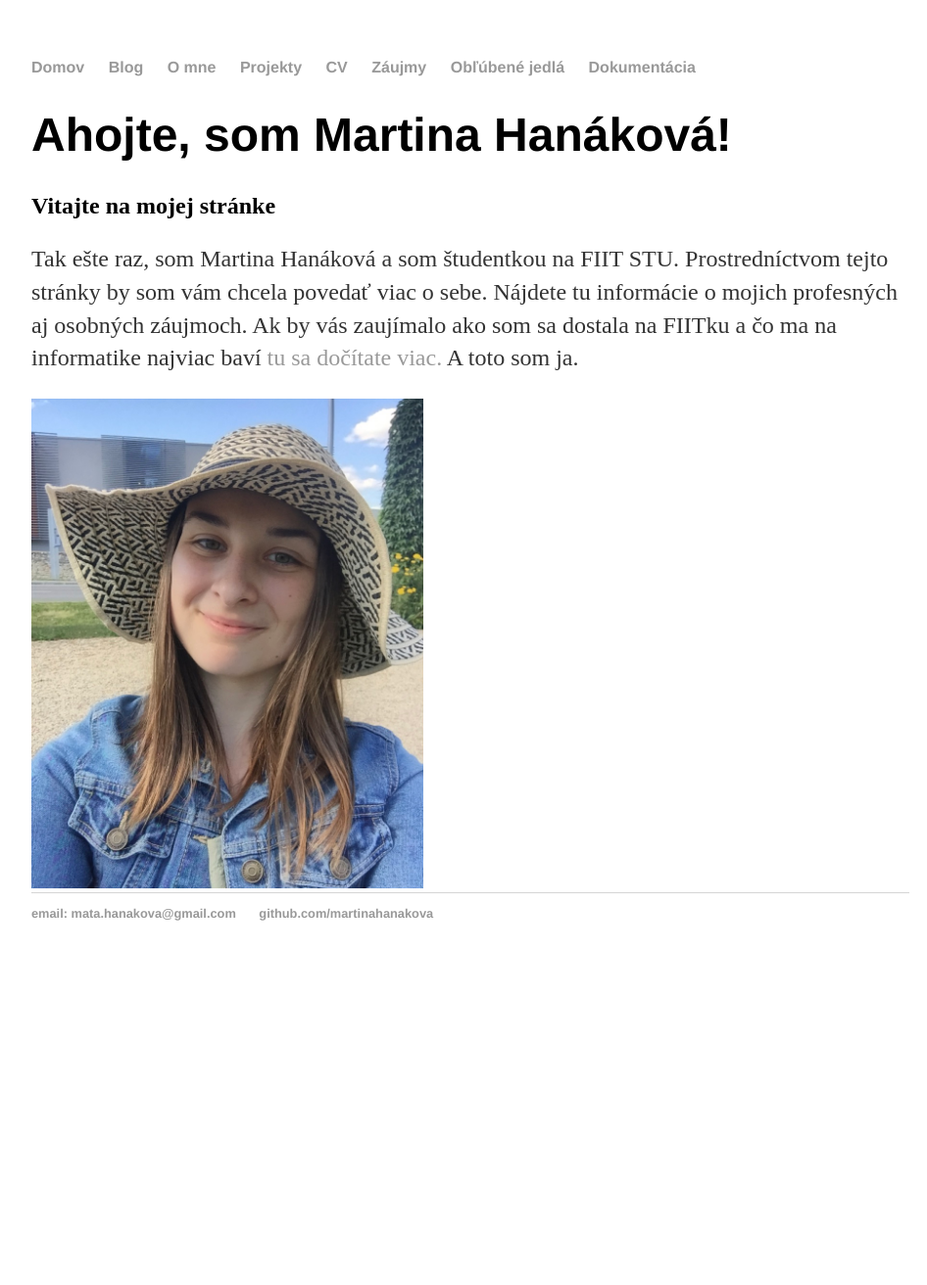
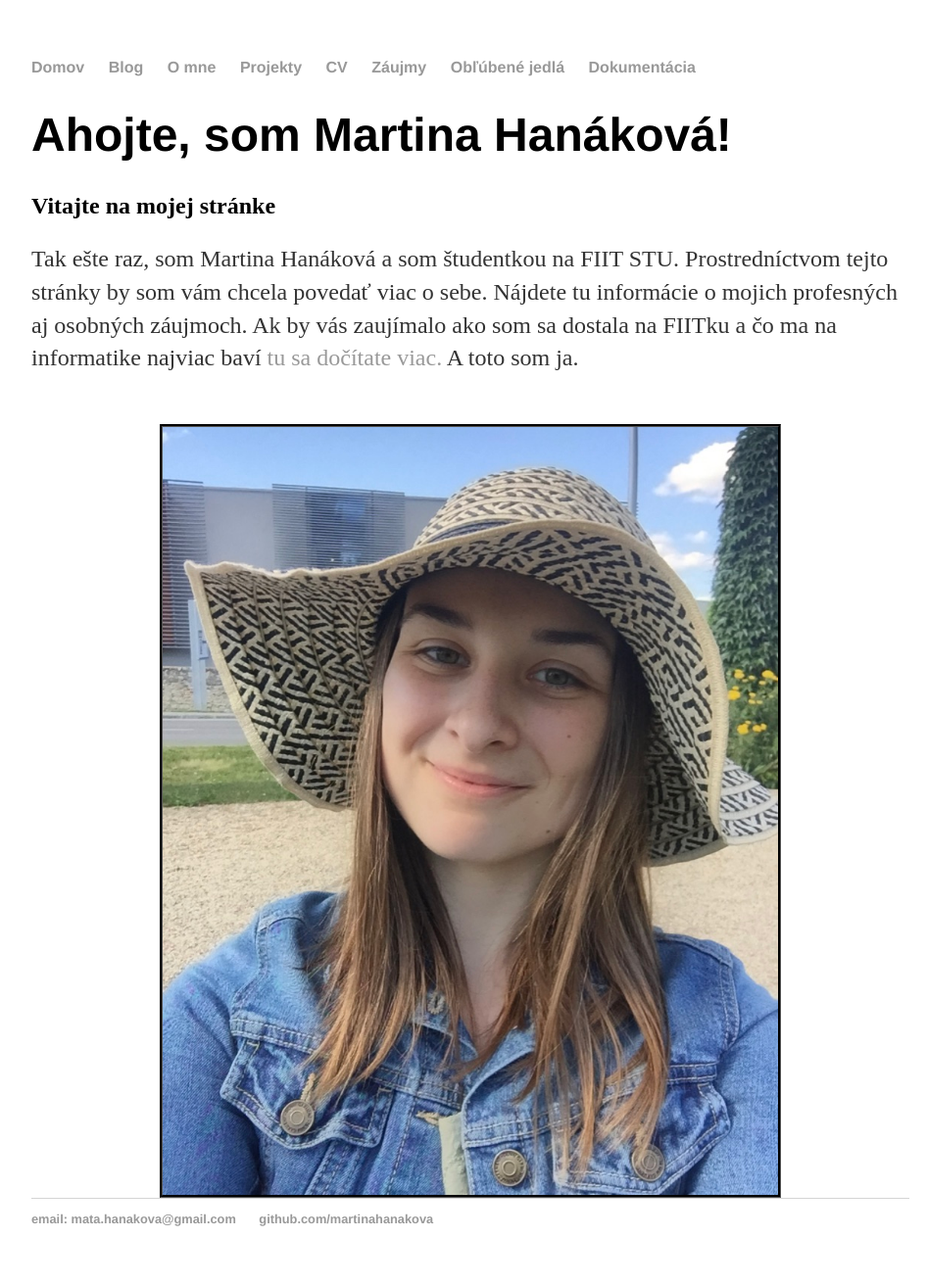
Before and after one commit to martinahanakova/martinahanakova.github.io, a Jekyll site: the page built from index.html, in a window 1280 px wide. Shown: the whole page at 98% size, without its empty margins (160-1106 px from the left). Built offline with Jekyll 4.4.1, drawn with Linux system fonts in a browser that asks for light colours; before the commit the page ends 1000 px from its top, so only the background shows below that.

Commit message:
css styles

```diff
--- a/css/main.css
+++ b/css/main.css
@@ -43,7 +43,12 @@ ul.posts li {
 }
 
 #me {
-	   width:400px;
-	   float:center;
-	   margin-right:45;
+  width:70%;
+  display: block;
+  margin-left: auto;
+  margin-right: auto;
+  margin-top:50px;
+  margin-bottom:150;
+  border-style:groove;
+  border-color:black;
 }
```
